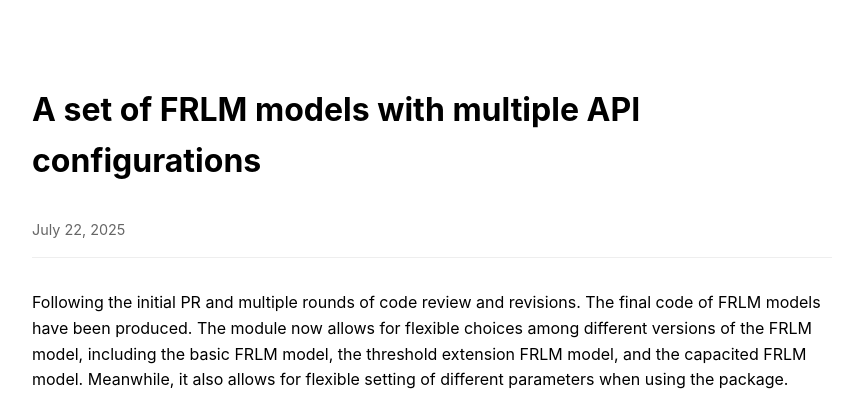
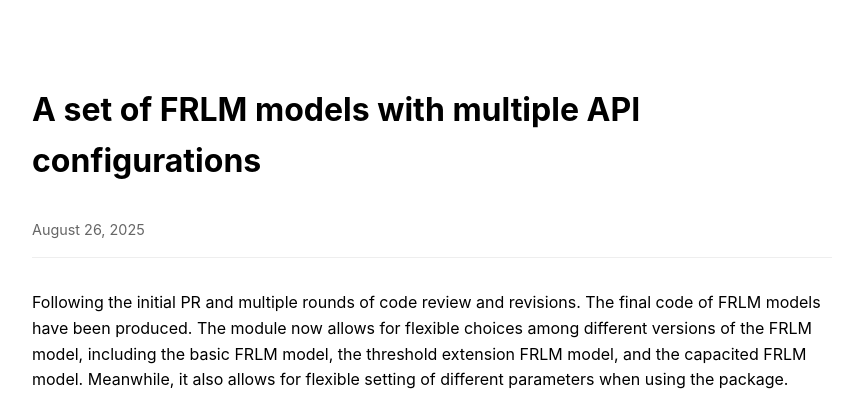
Before and after one commit to fengzixin0617/fengzixin0617.github.io, a Jekyll site: the page built from _posts/2025-08-26-blog3.md, in a window 1280 px wide and 900 px high. Shown: the top 414 px of the window, without its empty margins (208-1071 px from the left). Built offline with Jekyll 4.4.1, drawn with Linux system fonts in a browser that asks for light colours.

Commit message:
Update 2025-08-26-blog3.md

```diff
--- a/_posts/2025-08-26-blog3.md
+++ b/_posts/2025-08-26-blog3.md
@@ -1,7 +1,7 @@
 ---
 layout: post
 title: "A set of FRLM models with multiple API configurations"
-date: 2025-07-22
+date: 2025-08-26
 categories: [gsoc]
 ---
 
```
